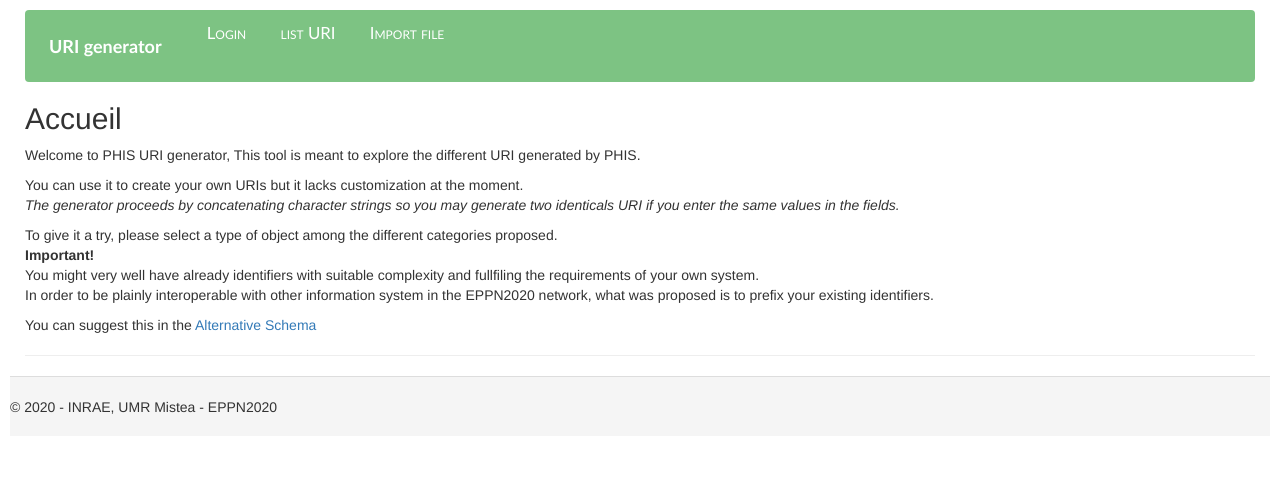
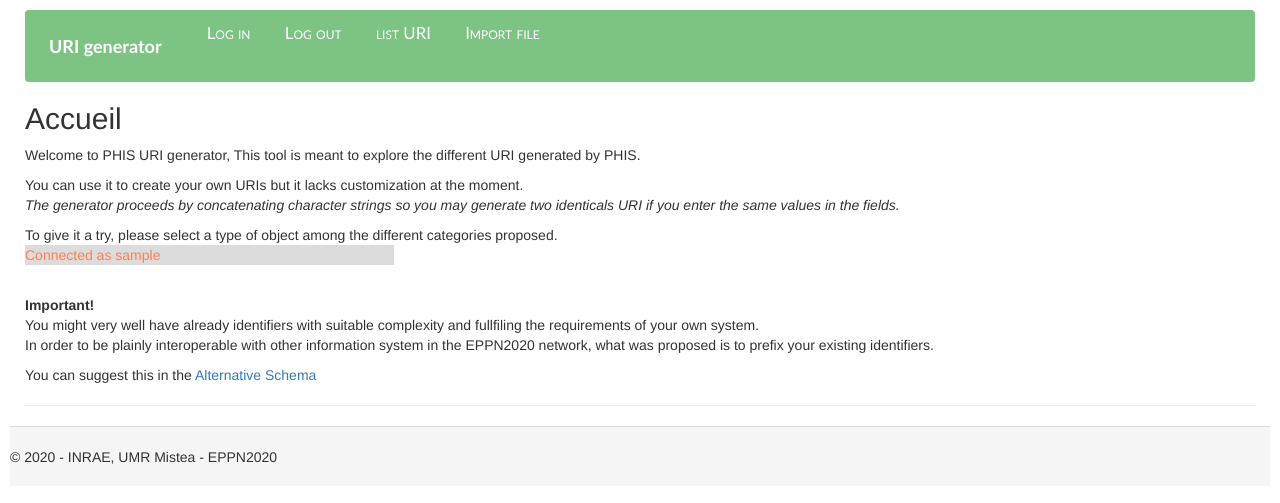
Before and after one commit to niio972/uri-generator, a Flask app: page / in a window 1280 px wide. Shown: the top 503 px of the page. Run offline with Flask 2, Linux system fonts and the light colour scheme; the visitor is signed in with stand-in values (Sample User, id 1); some libraries are stand-ins or nearby versions.

Commit message:
multiple user login

```diff
--- a/app.py
+++ b/app.py
@@ -20,7 +20,6 @@ class custom_design(db.Model):
     id = db.Column(db.Integer, primary_key=True)
     name = db.Column(db.String(200), nullable=False)
     content = db.Column(db.String(200), nullable=False)
-
     def __repr__(self):
         return "Design %r" %self.id
 
@@ -29,7 +28,6 @@ class collected_URI(db.Model):
     type = db.Column(db.String(200), nullable=False)
     value = db.Column(db.String(200), nullable=False)
     date_created = db.Column(db.DateTime, default=datetime.utcnow)
-
     def __repr__(self):
         return "URI %r" %self.id
     """ def __init__(self, candid=None, rank=None, user_id=None):
@@ -51,14 +49,20 @@ class collected_variables(db.Model):
     Method = db.Column(db.String(50), nullable=False)
     Unit = db.Column(db.String(50), nullable=False)
     date_created = db.Column(db.DateTime, default=datetime.utcnow)
-
     def __repr__(self):
         return "Variable %r" %self.id
+
+class User(db.Model):
+    __tablename__ = "users"
+    id = db.Column(db.Integer, primary_key=True)
+    username = db.Column(db.String)
+    password = db.Column(db.String)
 
 ### Menu
 @app.route('/', methods=['GET', 'POST'])
 def home():
-    return render_template('home.html')
+    username = session['username']
+    return render_template('home.html', username = username)
 
 @app.route("/variable/")
 def variable():
@@ -74,7 +78,11 @@ def scientificObject():
 @app.route('/login', methods=['GET', 'POST'])
 def login():
     if request.method == 'POST':
-        if request.form['password'] == 'password' and request.form['username'] == 'admin':
+        query = User.query.filter_by(username = request.form['username'], password = request.form['password'] ).first()
+        print(query.username)
+        print(query.password)
+
+        if query:
             session['username'] = request.form['username']
             session['logged_in'] = True
         else:
@@ -252,7 +260,7 @@ def your_collection():
 
 @app.route("/your_database")
 def your_database():
-    collections = user_collected_URI.query.all()
+    collections = user_collected_URI.query.filter_by(user = session['username'])
     return render_template("your_database.html", collections=collections)
 
 @app.route("/your_variables")
@@ -270,7 +278,6 @@ def download(filename):
         table = collected_variables.query.all()
         pd.DataFrame([(d.URI, d.Entity, d.Quality, d.Method, d.Unit, d.id) for d in table], columns=['URI', 'Entity', "Quality", "Method", "Unit", 'id']).to_csv("download/export_variable.csv", index=False)
         return send_file("download/"+filename+".csv")
-
 
 ### Functions
 def URIgenerator(host, installation, resource_type, year="", project="", data={}):
@@ -417,7 +424,7 @@ def URIgenerator_series(host, installation, resource_type, year="", lastvalue =
 
 
 def add_URI_col(data, host = "", installation="", resource_type = "", project ="", year = "2017", datasup ="" ):
-    activeDB = user_collected_URI.query.filter_by(type = resource_type).first()
+    activeDB = user_collected_URI.query.filter_by(user = session['username'], type = resource_type).first()
     datURI = []
     if(resource_type not in ['data', 'image', 'event', 'annotation']):
         lastplant = int(activeDB.lastvalue)
@@ -455,35 +462,49 @@ def add_URI_col(data, host = "", installation="", resource_type = "", project ="
 # add_URI_col(data = data, host = 'opensilex.org', installation = 'M3P', year = '2017', resource_type = 'document', datasup = {'title': 'H2G2'})
 # generate lots of URI
 
-#init dbs
-# inittest0=user_collected_URI(user = "test", type="actuator")
+# usertest = User("test", "test")
+# db.session.add(usertest)
+# useradmin = User("admin", "admin")
+# db.session.add(useradmin)
+# user_je = User("jeaneudes", "pic3.14")
+# db.session.add(user_je)
+# db.session.commit()
+
+# @app.route('/test_user')
+# def test_user():
+#     query = User.query.filter_by(username = "test", password = "test" ).first()
+#     print(query.username)
+#     print(query.password)
+#     return "Object not found "
+# init dbs
+# inittest0=user_collected_URI(user = "admin", type="actuator")
 # db.session.add(inittest0)
 # db.session.commit()
 
-# inittest1=user_collected_URI(user = "test", type="plant")
+# inittest1=user_collected_URI(user = "admin", type="plant")
 # db.session.add(inittest1)
 # db.session.commit()
 
-# inittest2=user_collected_URI(user = "test", type="plot")
+# inittest2=user_collected_URI(user = "admin", type="plot")
 # db.session.add(inittest2)
 # db.session.commit()
 
-# inittest3=user_collected_URI(user = "test", type="pot")
+# inittest3=user_collected_URI(user = "admin", type="pot")
 # db.session.add(inittest3)
 # db.session.commit()
 
-# inittest4=user_collected_URI(user = "test", type="ear")
+# inittest4=user_collected_URI(user = "admin", type="ear")
 # db.session.add(inittest4)
 # db.session.commit()
 
-# inittest5=user_collected_URI(user = "test", type="leaf")
+# inittest5=user_collected_URI(user = "admin", type="leaf")
 # db.session.add(inittest5)
 # db.session.commit()
 
-# inittest6=user_collected_URI(user = "test", type="sensor")
+# inittest6=user_collected_URI(user = "admin", type="sensor")
 # db.session.add(inittest6)
 # db.session.commit()
 
-# inittest7=user_collected_URI(user = "test", type="vector")
+# inittest7=user_collected_URI(user = "admin", type="vector")
 # db.session.add(inittest7)
 # db.session.commit()
--- a/templates/generator.html
+++ b/templates/generator.html
@@ -15,7 +15,8 @@
         <div class="container-fluid">
           <div class="navbar dropdown" >
             <a href="{{ url_for('home') }}" class="navbar-brand">URI generator</a>
-            <a href="{{ url_for('login')}}" class="navbar-item">Login</a>
+            <a href="{{ url_for('login')}}" class="navbar-item">Log in</a>
+            <a href="{{ url_for('logout')}}" class="navbar-item">Log out</a>
             <!-- <a href="{{ url_for('device') }}" class="navbar-item">Device</a>
             <a href="{{ url_for('scientificObject') }}" class="navbar-item">Scientific Object</a>
             <a href="{{ url_for('document') }}" class="navbar-item">Document</a>
--- a/templates/home.html
+++ b/templates/home.html
@@ -14,6 +14,9 @@
 
     To give it a try, please select a type of object among the different categories proposed.
 
+    <p style=" background-color: gainsboro ; color:coral; width: 30%;">
+      Connected as {{username}}
+    </p>
     <br>
     <b>Important!</b>
     <p>
```
